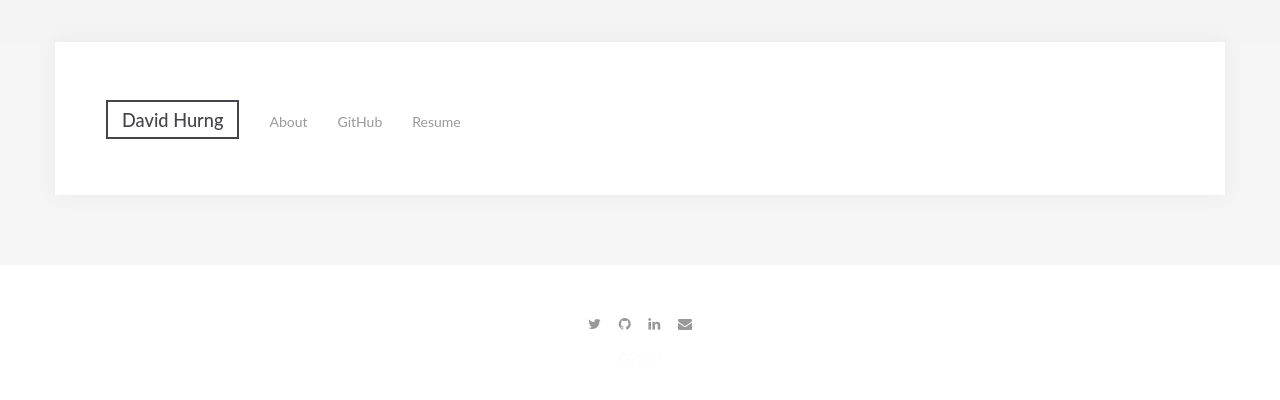
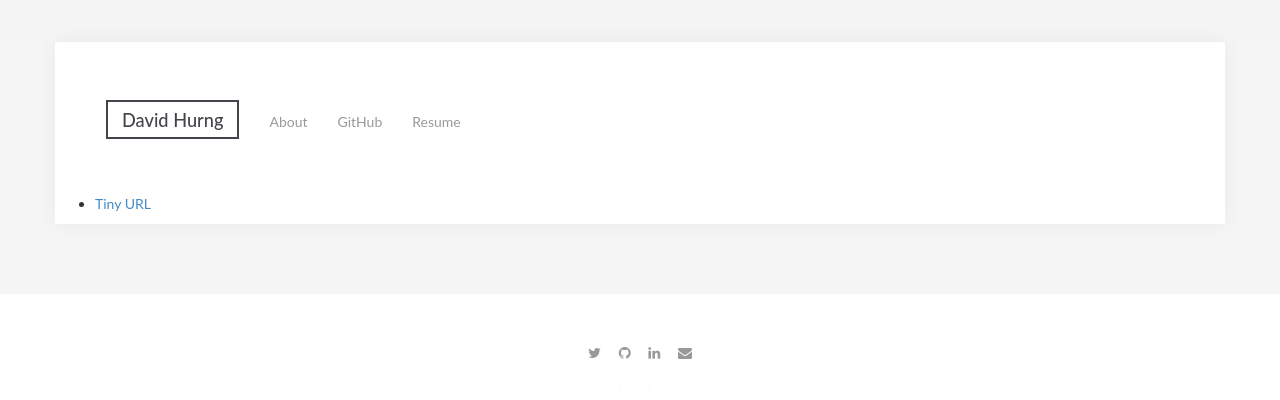
Before and after one commit to dhurng/dhurng.github.io, a plain HTML site: page about.html in a window 1280 px wide. Drawn offline with nearby package versions, Linux system fonts and the light colour scheme.

Commit message:
update about page

```diff
--- a/about.html
+++ b/about.html
@@ -68,9 +68,9 @@ $(document).ready(function()
                 <div class="row">
                     <div class="col-md-12 col-lg-12">
                         <div id="image_holder">
-
-
-
+                          <ul>
+                           <li><a href="https://github.com/dhurng/tinyurl"> Tiny URL </li>
+                         </ul>
                         </div>
                     </div>
                 </div>
```
Also changed, not shown: index.html (+1 -1 lines).
